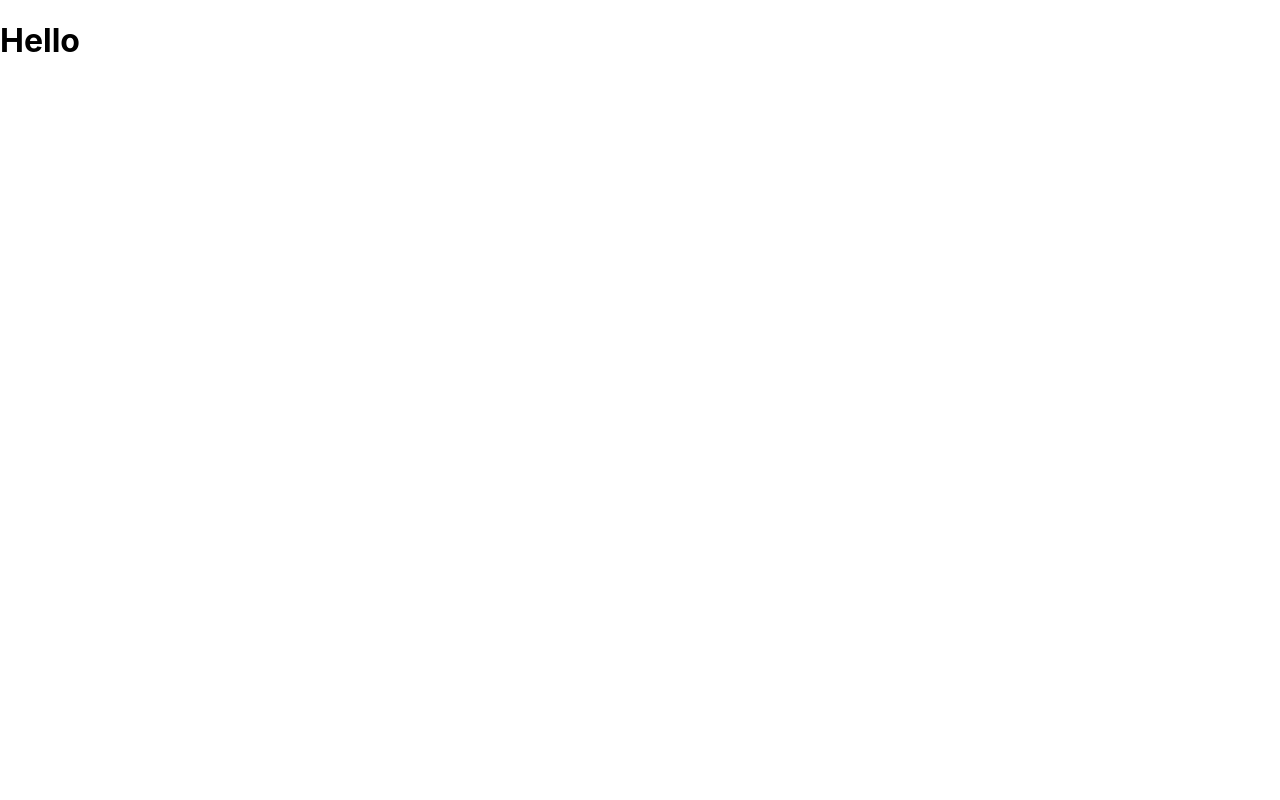
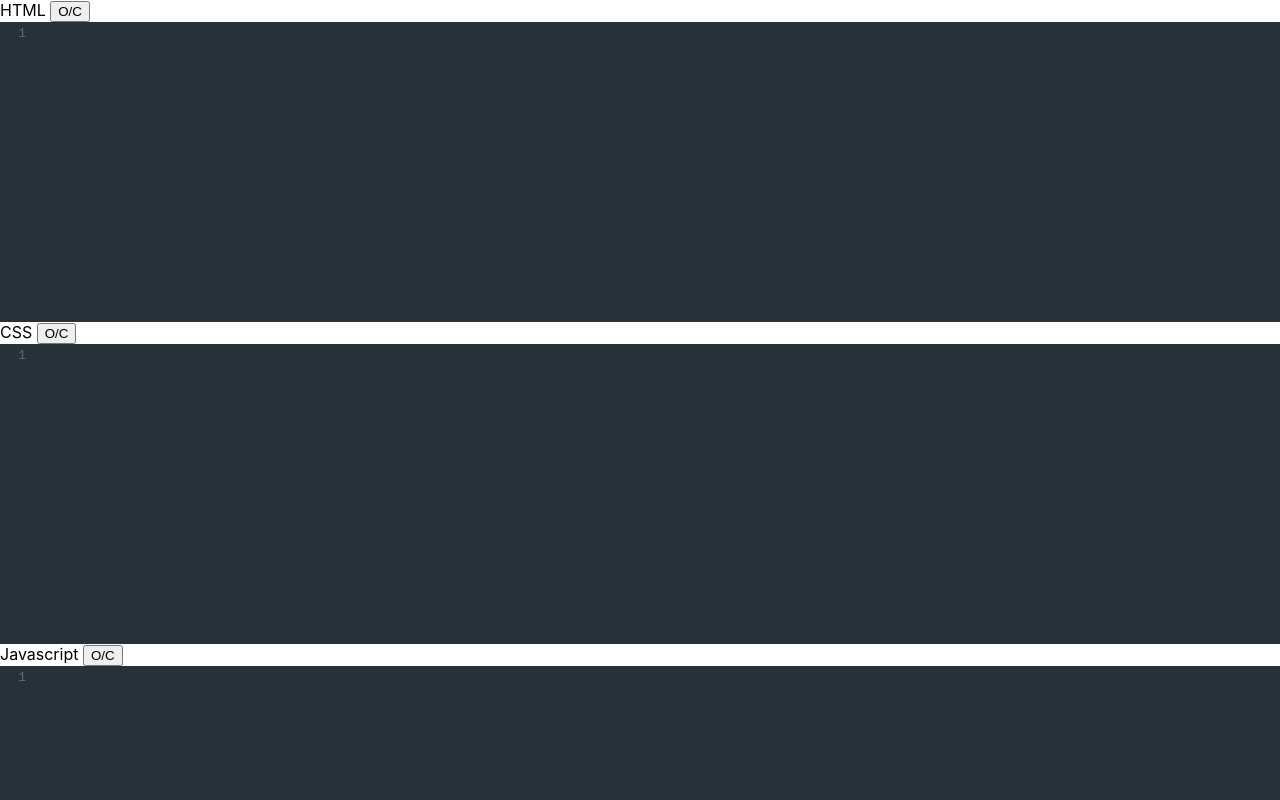
Before and after one commit to Gurveen-codes/codepen-clone, a React (Create React App) app: page / in a window 1280 px wide. Shown: the top 800 px of the page. Built offline with nearby package versions, Linux system fonts and the light colour scheme.

Commit message:
Setup basic Editors

```diff
--- a/package.json
+++ b/package.json
@@ -6,7 +6,9 @@
     "@testing-library/jest-dom": "^5.11.9",
     "@testing-library/react": "^11.2.3",
     "@testing-library/user-event": "^12.6.0",
+    "codemirror": "^5.59.1",
     "react": "^17.0.1",
+    "react-codemirror2": "^7.2.1",
     "react-dom": "^17.0.1",
     "react-scripts": "4.0.1",
     "web-vitals": "^0.2.4"
--- a/src/components/App.js
+++ b/src/components/App.js
@@ -1,8 +1,24 @@
+import React from "react";
+import Editor from "./Editor";
+
 function App() {
   return (
-    <div className="App">
-      <h1>Hello</h1>
-    </div>
+    <>
+      <div className="pane top-pane">
+        <Editor displayName="HTML"></Editor>
+        <Editor displayName="CSS"></Editor>
+        <Editor displayName="Javascript"></Editor>
+      </div>
+      <div className="pane">
+        <iframe
+          title="output"
+          sandbox="allow-scripts"
+          frameBorder="0"
+          height="100%"
+          width="100%"
+        ></iframe>
+      </div>
+    </>
   );
 }
 
--- /dev/null
+++ b/src/components/Editor.js
@@ -0,0 +1,37 @@
+import React from "react";
+import "codemirror/lib/codemirror.css";
+import "codemirror/theme/material.css";
+import "codemirror/mode/xml/xml";
+import "codemirror/mode/css/css";
+import "codemirror/mode/javascript/javascript";
+import { Controlled as ControlledEditor } from "react-codemirror2";
+
+const Editor = (props) => {
+  const { displayName, language, value, onChange } = props;
+
+  const handleChange = (editor, data, value) => {
+    onChange(value);
+  };
+
+  return (
+    <div className="editor-container">
+      <div className="editor-title">
+        {displayName} <button>O/C</button>
+      </div>
+      <ControlledEditor
+        className="code-mirror-wrapper"
+        onBeforeChange={handleChange}
+        value={value}
+        options={{
+          lineNumbers: true,
+          lineWrapping: true,
+          mode: language,
+          lint: true,
+          theme: "material",
+        }}
+      ></ControlledEditor>
+    </div>
+  );
+};
+
+export default Editor;
```
Also changed, not shown: 2 other files (tests, documents, lock files or other folders).
